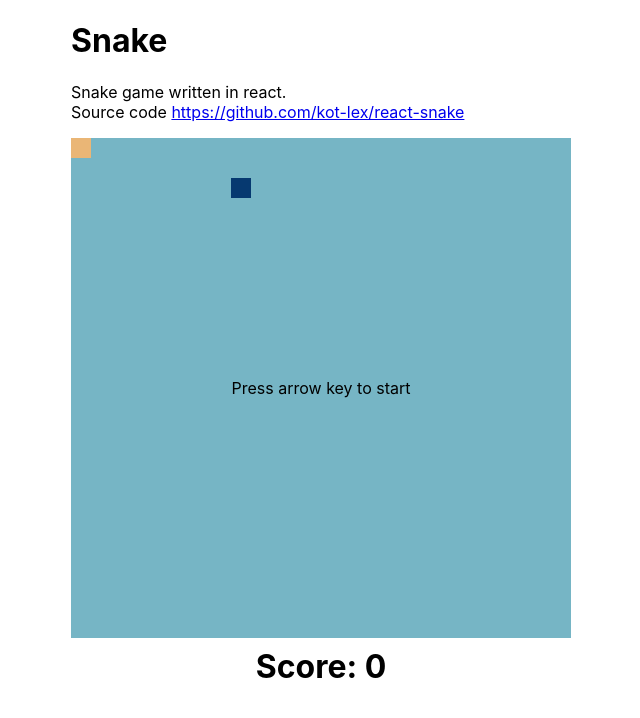
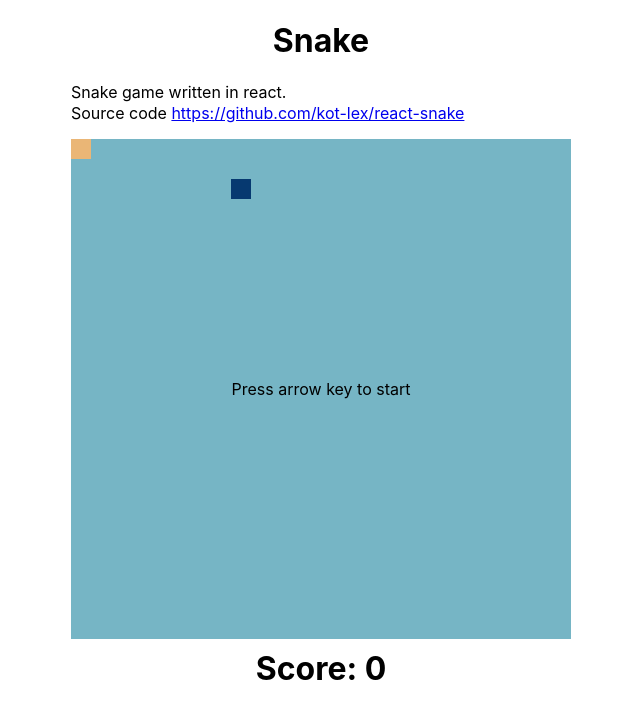
Before and after one commit to kot-lex/react-snake, a React (Create React App) app: page / in a window 1280 px wide. Shown: the top 718 px of the page, without its empty margins (319-959 px from the left). Built offline with nearby package versions, Linux system fonts and the light colour scheme.

Commit message:
Tweak text styles

```diff
--- a/src/App.css
+++ b/src/App.css
@@ -28,6 +28,14 @@
   color: #61dafb;
 }
 
+.AppHeader h1 {
+  text-align: center;
+}
+
+.AppHeader p {
+  line-height: 130%;
+}
+
 @keyframes App-logo-spin {
   from {
     transform: rotate(0deg);
--- a/src/App.tsx
+++ b/src/App.tsx
@@ -1,15 +1,16 @@
-import React from 'react';
 import './App.css';
 import Game from './components/Game';
 
 function App() {
   return (
     <>
-    <h1>Snake</h1>
-    <p>
-      Snake game written in react. <br />
-      Source code <a href="https://github.com/kot-lex/react-snake">https://github.com/kot-lex/react-snake</a>
-    </p>
+    <div className="AppHeader">
+      <h1>Snake</h1>
+      <p>
+        Snake game written in react. <br />
+        Source code <a href="https://github.com/kot-lex/react-snake">https://github.com/kot-lex/react-snake</a>
+      </p>
+    </div>
     <Game />
     </>
   );
```
